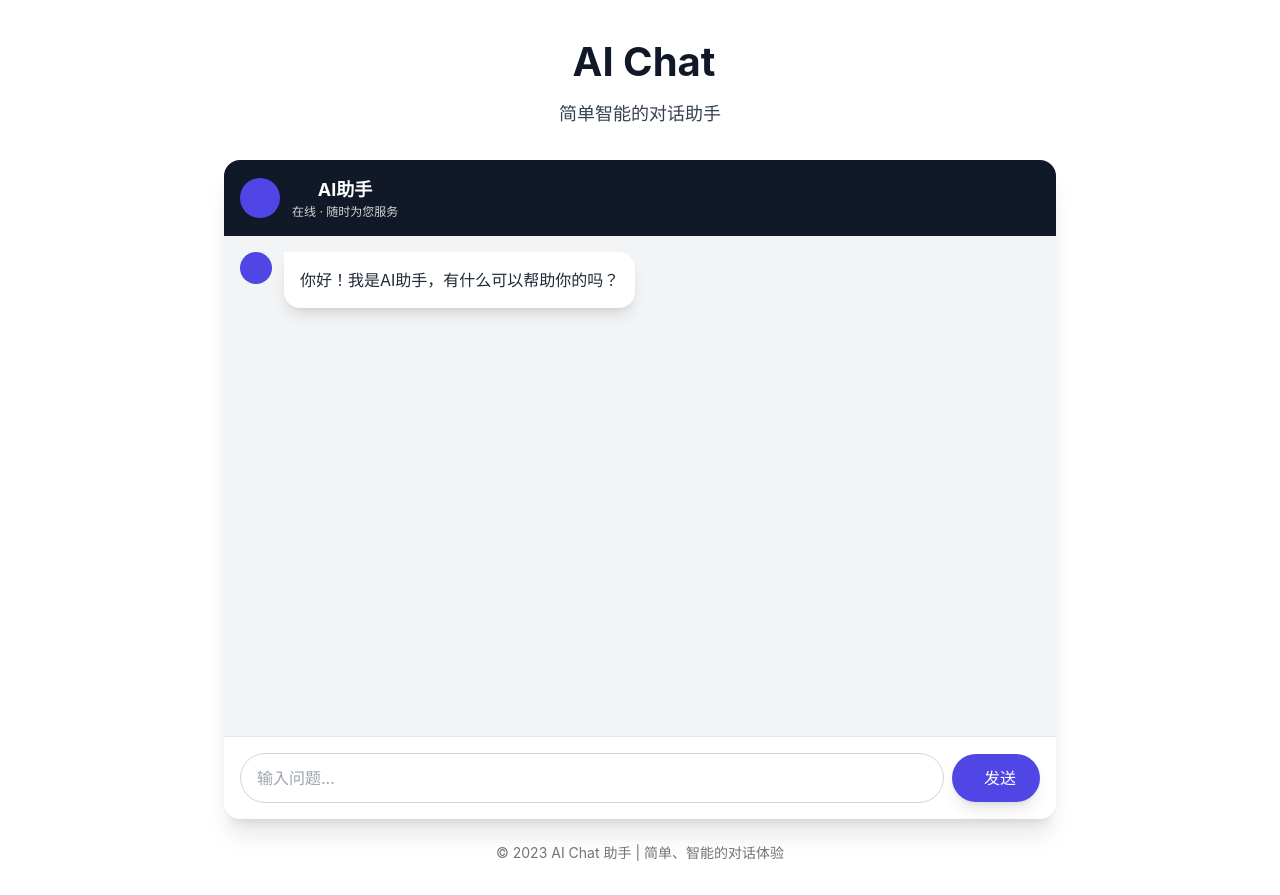
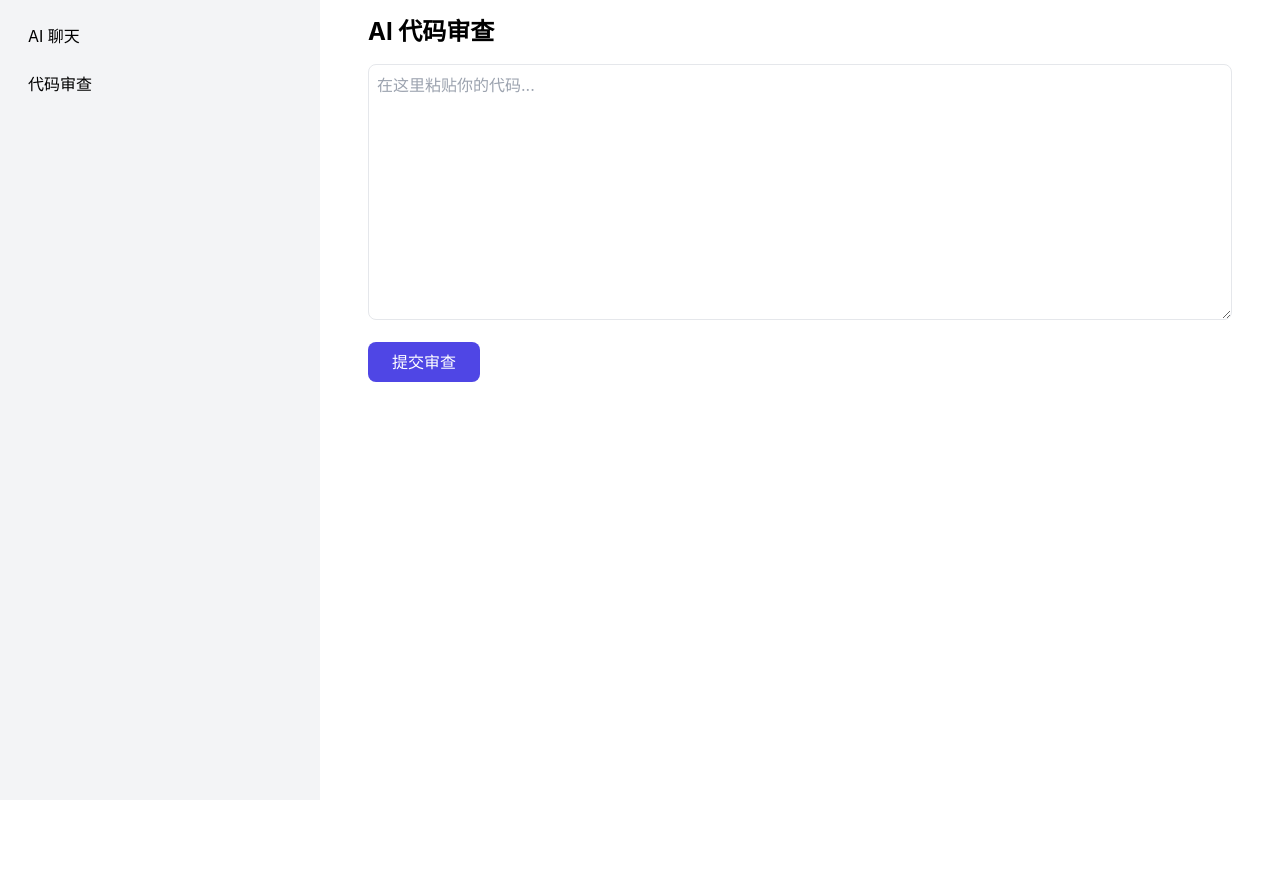
Before and after one commit to mnijafon/cloudflare-pages, a React (Create React App) app: page /codereview in a window 1280 px wide. After the commit the page ends 800 px from the top, so only its background shows below. Built offline with nearby package versions, Linux system fonts and the light colour scheme.

Commit message:
add codereview

```diff
--- a/package.json
+++ b/package.json
@@ -14,6 +14,7 @@
     "nanoid": "^5.1.5",
     "react": "^19.1.0",
     "react-dom": "^19.1.0",
+    "react-router-dom": "^7.6.0",
     "react-scripts": "^5.0.1",
     "typescript": "^4.9.5",
     "web-vitals": "^2.1.4"
@@ -45,6 +46,7 @@
     ]
   },
   "devDependencies": {
+    "@cloudflare/workers-types": "^4.20250519.0",
     "autoprefixer": "^10.4.21",
     "eslint": "^8.2.0",
     "eslint-config-airbnb": "^19.0.4",
--- a/src/App.tsx
+++ b/src/App.tsx
@@ -1,15 +1,44 @@
 import React from 'react';
-import './App.css';
-// eslint-disable-next-line import/extensions,import/no-unresolved
+import {
+  BrowserRouter as Router, Routes, Route, Link,
+} from 'react-router-dom';
 import AIChat from './components/AIChat';
+import CodeReviewPage from './components/CodeReviewPage';
 
-function App() {
-  return (
-  // eslint-disable-next-line react/jsx-filename-extension
-    <div className="App">
-      <AIChat />
+const App: React.FC = () => (
+  <Router>
+    <div className="flex h-screen">
+      {/* 侧边导航 */}
+      <nav className="w-1/4 bg-neutral-100 p-4">
+        <ul className="space-y-2">
+          <li>
+            <Link
+              to="/"
+              className="block px-3 py-2 rounded hover:bg-neutral-200"
+            >
+              AI 聊天
+            </Link>
+          </li>
+          <li>
+            <Link
+              to="/codereview"
+              className="block px-3 py-2 rounded hover:bg-neutral-200"
+            >
+              代码审查
+            </Link>
+          </li>
+        </ul>
+      </nav>
+
+      {/* 主内容区域 */}
+      <main className="flex-1 overflow-auto">
+        <Routes>
+          <Route path="/" element={<AIChat />} />
+          <Route path="/codereview" element={<CodeReviewPage />} />
+        </Routes>
+      </main>
     </div>
-  );
-}
+  </Router>
+);
 
 export default App;
--- /dev/null
+++ b/src/components/CodeReviewPage.tsx
@@ -0,0 +1,64 @@
+import React, { useState } from 'react';
+
+const CodeReviewPage: React.FC = () => {
+  const [codeInput, setCodeInput] = useState('');
+  const [reviewResult, setReviewResult] = useState<string | null>(null);
+  const [loading, setLoading] = useState(false);
+  const [error, setError] = useState<string | null>(null);
+
+  const handleSubmit = async (e: React.FormEvent) => {
+    e.preventDefault();
+    setError(null);
+    setReviewResult(null);
+    if (!codeInput.trim()) {
+      setError('请输入要审查的代码');
+      return;
+    }
+    setLoading(true);
+    try {
+      const res = await fetch('https://my-mastra-app.liujifeng8106.workers.dev', {
+        method: 'POST',
+        headers: { 'Content-Type': 'application/json' },
+        body: JSON.stringify({ code: codeInput }),
+      });
+      if (!res.ok) throw new Error(`请求失败：${res.status}`);
+      const text = await res.text();
+      setReviewResult(text);
+    } catch (err: any) {
+      console.error(err);
+      setError(err.message || '未知错误');
+    } finally {
+      setLoading(false);
+    }
+  };
+
+  return (
+    <div className="max-w-4xl mx-auto p-4">
+      <h1 className="text-2xl font-bold mb-4">AI 代码审查</h1>
+      <form onSubmit={handleSubmit} className="mb-6">
+        <textarea
+          className="w-full h-64 p-2 border rounded-lg focus:outline-none focus:ring-2 focus:ring-primary"
+          placeholder="在这里粘贴你的代码..."
+          value={codeInput}
+          onChange={(e) => setCodeInput(e.target.value)}
+        />
+        {error && <p className="text-red-500 mt-2">{error}</p>}
+        <button
+          type="submit"
+          className="mt-4 bg-primary text-white px-6 py-2 rounded-lg hover:bg-primary/90 disabled:opacity-50"
+          disabled={loading}
+        >
+          {loading ? '审查中...' : '提交审查'}
+        </button>
+      </form>
+      {reviewResult && (
+      <div className="bg-white shadow rounded-lg p-4">
+        <h2 className="text-xl font-semibold mb-2">审查结果：</h2>
+        <pre className="whitespace-pre-wrap text-sm text-neutral-800">{reviewResult}</pre>
+      </div>
+      )}
+    </div>
+  );
+};
+
+export default CodeReviewPage;
```
Also changed, not shown: 2 other files (tests, documents, lock files or other folders).
